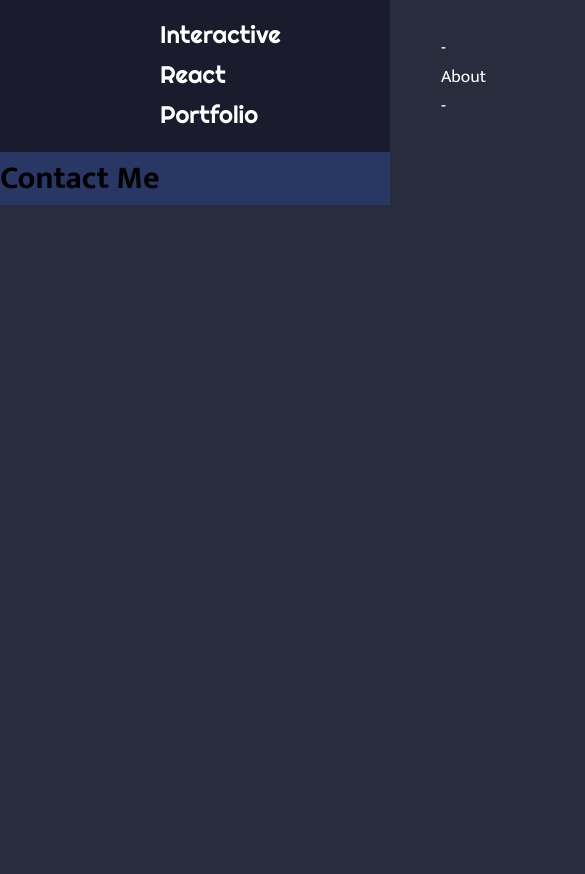
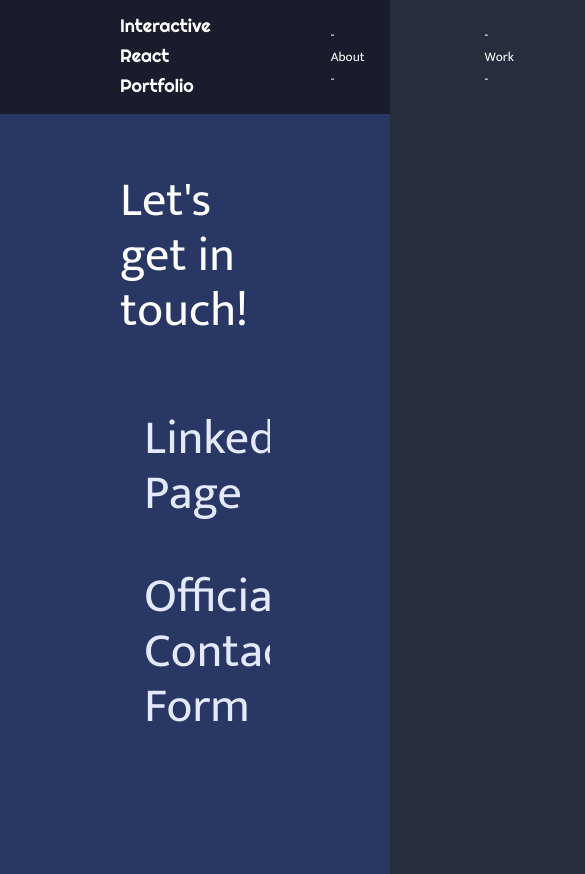
Before and after one commit to richardjalba/capture-portfolio, a React (Create React App) app: page /contact in a window 390 px wide. Shown: the top 874 px of the page, 585 px wide, since content can reach past the window. Before the commit the page ends 844 px from the top, so only its background shows below. Built offline with nearby package versions, Linux system fonts and the light colour scheme; the HTML template or start-up script is replaced by a standard one.

Commit message:
Modified names, fixing media queries

```diff
--- a/src/animation.js
+++ b/src/animation.js
@@ -36,6 +36,14 @@
   },
 };
 
+export const line = {
+  hidden: { opacity: 0 },
+  show: {
+    opacity: 1,
+    transition: { ease: 'easeOut', duration: 2 },
+  },
+};
+
 export const photoAnim = {
   hidden: { scale: 1.5, opacity: 0 },
   show: {
--- a/src/components/GlobalStyle.js
+++ b/src/components/GlobalStyle.js
@@ -9,6 +9,12 @@
         margin: 0;
         padding: 0;
         box-sizing: border-box
+    }
+
+    html {
+        @media (max-width: 1300px){
+            font-size: 75%
+        }
     }
 
     body {
@@ -38,6 +44,7 @@
             line-height: 1.15;
         }
 
+
     h3{
             color: white
         }
@@ -47,7 +54,12 @@
         }
 
         a {
-            font-size: 1.1rem
+            font-size: 1.1rem;
+            text-decoration: none;
+            color: white
+        }
+        a:hover {
+            color: #ffd699
         }
 
     span{
--- a/src/components/Nav.js
+++ b/src/components/Nav.js
@@ -38,6 +38,7 @@
     color: white;
     text-decoration: none;
   }
+
   ul {
     display: flex;
     list-style: none;
--- a/src/components/SkillsSection.js
+++ b/src/components/SkillsSection.js
@@ -2,6 +2,8 @@
 import home2 from '../img/home2.jpg';
 import { Basic, Description, Hide, Image, Icon } from '../styles';
 import styled from 'styled-components';
+import { useInView } from 'react-intersection-observer';
+import { useAnimation } from 'framer-motion';
 
 const SkillsSection = () => {
   return (
--- a/src/components/Toggle.js
+++ b/src/components/Toggle.js
@@ -2,7 +2,7 @@
 import React, { useState } from 'react';
 
 const Toggle = ({ children, title }) => {
-  const [toggle, setToggle] = useState(true);
+  const [toggle, setToggle] = useState(false);
   return (
     <motion.div layout className='question' onClick={() => setToggle(!toggle)}>
       <motion.h4 layout>{title}</motion.h4>
--- a/src/pages/Contact.js
+++ b/src/pages/Contact.js
@@ -1,20 +1,79 @@
 import { React } from 'react';
 // Animation
 import { motion } from 'framer-motion';
-import { pageAnimation } from '../animation';
+import { pageAnimation, titleAnim } from '../animation';
+import styled from 'styled-components';
 
 const Contact = () => {
   return (
-    <motion.div
+    <ContactStyle
       style={{ background: 'rgb(40, 55, 100)' }}
       variants={pageAnimation}
       initial='hidden'
       animate='show'
       exit='exit'
     >
-      <h1>Contact Me</h1>
-    </motion.div>
+      <Title>
+        <Hide>
+          <motion.h2 variants={titleAnim}>Let's get in touch!</motion.h2>
+        </Hide>
+      </Title>
+
+      <div>
+        <Hide>
+          <Social variants='titleAnim'>
+            <Circle />
+            <a href='https://www.linkedin.com/in/richardjalba/'>
+              <h2>LinkedIn Page</h2>
+            </a>
+          </Social>
+        </Hide>
+
+        <Hide>
+          <Social variants='titleAnim'>
+            <Circle />
+            <a href='https://richardalba.com/richardalba/#/contact'>
+              <h2>Official Contact Form</h2>
+            </a>
+          </Social>
+        </Hide>
+      </div>
+    </ContactStyle>
   );
 };
 
+const ContactStyle = styled(motion.div)`
+  padding: 5rem 10rem;
+  color: white;
+  min-height: 90vh;
+`;
+
+const Title = styled.div`
+  margin-bottom: 4rem;
+  color: white;
+`;
+
+const Hide = styled.div`
+  overflow: hidden;
+`;
+
+const Social = styled.div`
+  display: flex;
+  align-items: center;
+  h2 {
+    margin: 2rem;
+    color: #e4e9ff;
+  }
+`;
+
+const Circle = styled.div`
+  border-radius: 50%;
+  width: 2rem;
+  height: 2rem;
+  background: #171727;
+  a {
+    margin: 2rem;
+  }
+`;
+
 export default Contact;
--- a/src/pages/Work.js
+++ b/src/pages/Work.js
@@ -12,6 +12,7 @@
   pageAnimation,
   fade,
   photoAnim,
+  line,
 } from '../animation';
 
 const Work = () => {
@@ -32,14 +33,14 @@
           Developer Work History
         </motion.h1>
 
-        <Movie>
+        <Segment>
           <motion.h2 variants={fade} style={{ color: 'rgb(13, 213, 252)' }}>
             Front End Web Developer
           </motion.h2>
           <motion.h3 variants={fade} style={{ color: 'white' }}>
             H2 Marketing Consultants
           </motion.h3>
-          <motion.div className='line'></motion.div>
+          <motion.div className='line' variants={line}></motion.div>
           <Link to='/work/work-1'>
             <motion.img
               variants={photoAnim}
@@ -47,16 +48,16 @@
               alt='H2 Marketing Consultants'
             />
           </Link>
-        </Movie>
+        </Segment>
 
-        <Movie>
+        <Segment>
           <motion.h2 variants={fade} style={{ color: 'rgb(13, 213, 252)' }}>
             Unity VR/AR Developer
           </motion.h2>
           <motion.h3 variants={fade} style={{ color: 'white' }}>
             Cinnamon Roll Studios
           </motion.h3>
-          <motion.div className='line'></motion.div>
+          <motion.div className='line' variants={line}></motion.div>
           <Link to='/work/work-2'>
             <motion.img
               variants={photoAnim}
@@ -64,7 +65,7 @@
               alt='H2 Marketing Consultants'
             />
           </Link>
-        </Movie>
+        </Segment>
       </motion.div>
     </StyledWork>
   );
@@ -79,7 +80,7 @@
   }
 `;
 
-const Movie = styled.div`
+const Segment = styled.div`
   padding-bottom: 10rem;
   .line {
     height: 0.5rem;
--- a/src/styles.js
+++ b/src/styles.js
@@ -10,6 +10,11 @@
   justify-content: space-between;
   padding: 5rem 10rem;
   color: white;
+  @media (max-width: 1300px) {
+    display: block;
+    padding: 2rem 2rem;
+    text-align: center;
+  }
 `;
 
 export const Description = styled.div`
@@ -17,6 +22,12 @@
   padding-right: 5rem;
   h2 {
     font-weight: lighter;
+  }
+  @media (max-width: 1300px) {
+    padding: 0;
+    button {
+      margin: 2rem 0rem 5rem 0rem;
+    }
   }
 `;
 
```
Also changed, not shown: src/components/AboutSection.js (+8 -4 lines), 1 other file (tests, documents, lock files or other folders).
